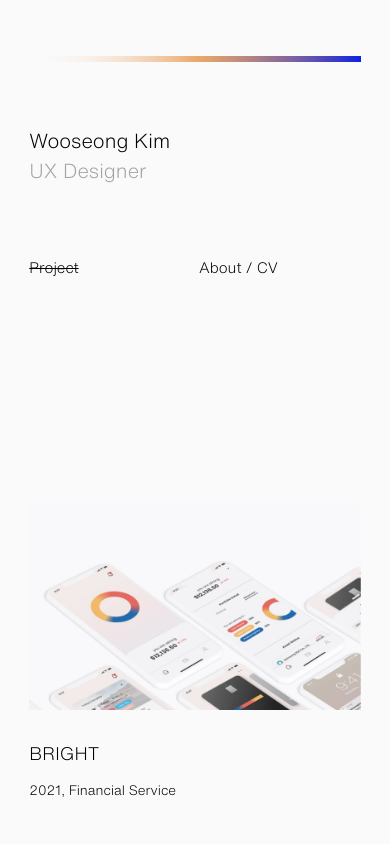
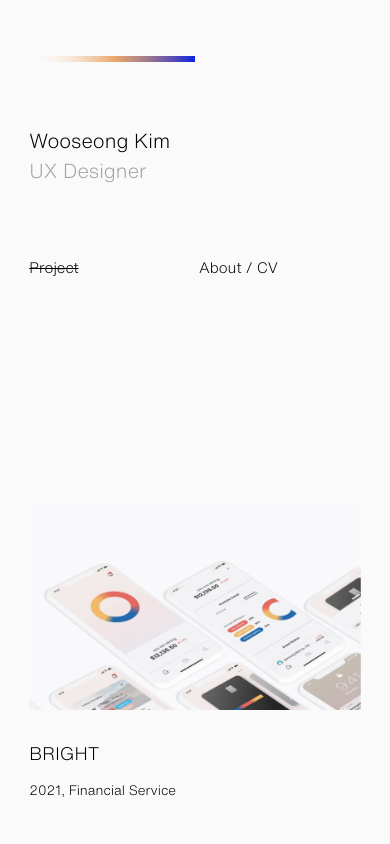
Before and after one commit to kylewskim/kylewskim.github.io, a React (Create React App) app: page /#/ in a window 390 px wide. Shown: the top 844 px of the page. Built offline with nearby package versions, Linux system fonts and the light colour scheme.

Commit message:
navbar width updated

```diff
--- a/src/routes/About.css
+++ b/src/routes/About.css
@@ -12,7 +12,7 @@
 
     .nav_bar {
         padding-bottom : 12px;
-        width : 50%;
+        width : 50% !important;
     }
 }
 
--- a/src/routes/Home.css
+++ b/src/routes/Home.css
@@ -12,7 +12,7 @@
 
     .nav_bar {
         padding-bottom : 12px;
-        width : 50%;
+        width : 50% !important;
     }
 }
 
```
